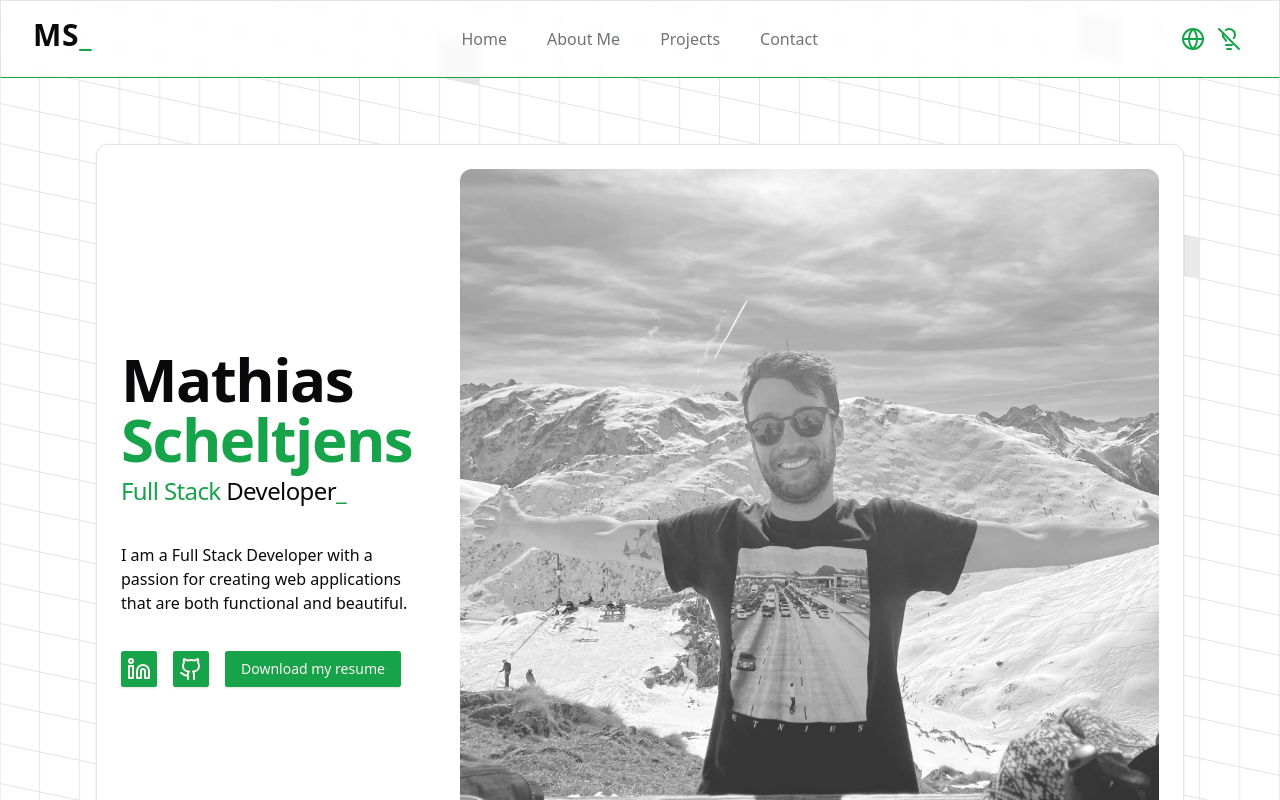
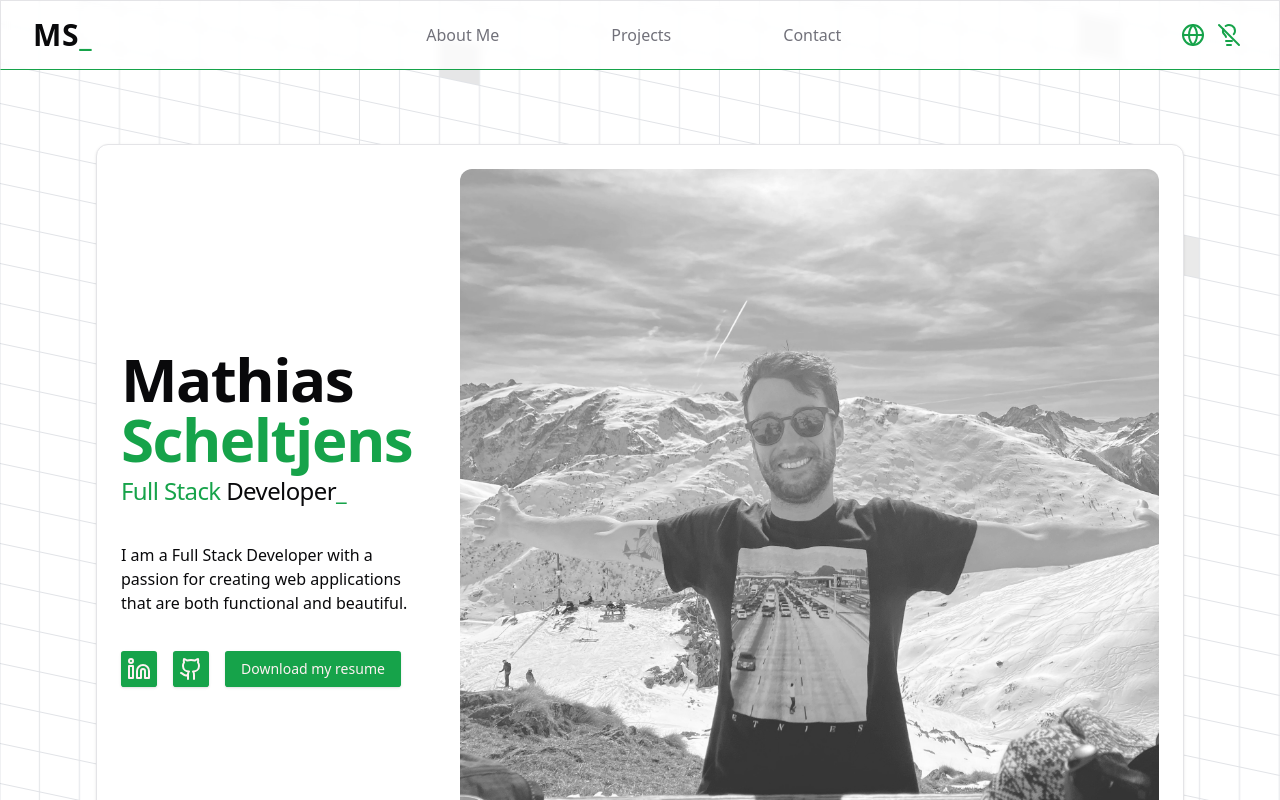
Before and after one commit to MScheltjens/portfolio, a Next.js app: page /en in a window 1280 px wide. Shown: the top 800 px of the page. Built offline with nearby package versions, Linux system fonts and the light colour scheme.

Commit message:
validated

```diff
--- a/components/hamburger-menu.tsx
+++ /dev/null
@@ -1,34 +0,0 @@
-import { MenuIcon } from "lucide-react";
-import { Button } from "./ui/button";
-import {
-  DropdownMenu,
-  DropdownMenuContent,
-  DropdownMenuItem,
-  DropdownMenuTrigger,
-} from "./ui/dropdown-menu";
-import Link from "next/link";
-import { type NavProps } from "./header";
-
-export const HamburgerMenu = ({ locale, translations }: NavProps) => (
-  <DropdownMenu>
-    <DropdownMenuTrigger asChild className="md:hidden">
-      <Button variant="link" size="icon">
-        <MenuIcon />
-      </Button>
-    </DropdownMenuTrigger>
-    <DropdownMenuContent className="min-w-fit">
-      <DropdownMenuItem>
-        <Link href={`/${locale}`}>{translations["home"]}</Link>
-      </DropdownMenuItem>
-      <DropdownMenuItem>
-        <Link href={`/${locale}/about`}>{translations["about"]}</Link>
-      </DropdownMenuItem>
-      <DropdownMenuItem>
-        <Link href={`/${locale}/projects`}>{translations["projects"]}</Link>
-      </DropdownMenuItem>
-      <DropdownMenuItem>
-        <Link href={`/${locale}/contact`}>{translations["contact"]}</Link>
-      </DropdownMenuItem>
-    </DropdownMenuContent>
-  </DropdownMenu>
-);
--- a/components/header.tsx
+++ b/components/header.tsx
@@ -3,7 +3,7 @@ import { LocaleSwitcher } from "./locale-switcher";
 import { ModeToggler } from "./mode-toggler";
 import Link from "next/link";
 import { type Dictionary } from "@/i18/get-dictionary";
-import { HamburgerMenu } from "./hamburger-menu";
+import { Navigation } from "./navigation";
 
 export type NavProps = {
   translations: Dictionary["navigation"];
@@ -13,28 +13,17 @@ export type NavProps = {
 export const Header = ({ translations, locale }: NavProps) => (
   <header className="fixed inset-x-0 top-0 z-50 border border-b-primary bg-background/75 py-2 backdrop-blur-sm lg:py-4">
     <div className="max-w-8xl container flex items-center justify-between">
-      <h2 className="hidden scroll-m-20 pb-2 pr-3 text-3xl font-semibold tracking-wide first:mt-0 md:block">
-        MS<span className="text-primary">_</span>
-      </h2>
+      {/* Logo redirects to homepage */}
+      <Link href="/">
+        <h2 className="hidden scroll-m-20 text-3xl font-semibold tracking-wide first:mt-0 md:block">
+          MS<span className="text-primary">_</span>
+        </h2>
+      </Link>
 
-      <HamburgerMenu locale={locale} translations={translations} />
+      {/* mobile navigation */}
 
-      <nav>
-        <ul className="hidden items-center gap-6 font-light text-muted-foreground sm:flex sm:gap-10">
-          <li className="transition-colors hover:text-primary">
-            <Link href={`/${locale}`}>{translations["home"]}</Link>
-          </li>
-          <li className="transition-colors hover:text-primary">
-            <Link href={`/${locale}/about`}>{translations["about"]}</Link>
-          </li>
-          <li className="transition-colors hover:text-primary">
-            <Link href={`/${locale}/projects`}>{translations["projects"]}</Link>
-          </li>
-          <li className="transition-colors hover:text-primary">
-            <Link href={`/${locale}/contact`}>{translations["contact"]}</Link>
-          </li>
-        </ul>
-      </nav>
+      {/* desktop navigation */}
+      <Navigation translations={translations} locale={locale} />
 
       <div className="flex">
         <LocaleSwitcher />
--- /dev/null
+++ b/components/navigation-link.tsx
@@ -0,0 +1,33 @@
+"use client";
+
+import { cn } from "@/lib/utils";
+import Link from "next/link";
+import { useSelectedLayoutSegment } from "next/navigation";
+
+type Props = {
+  label: string;
+  href: string;
+  value: string;
+};
+
+export const NavigationLink = ({ label, href, value }: Props) => {
+  // Get the active segment from the layout, Nextjs caches pages so the url may not be acurate!
+  const activeSegment = useSelectedLayoutSegment();
+  const isActive = activeSegment === label;
+
+  return (
+    <li className="transition-colors hover:text-primary">
+      <Link href={href}>
+        <div
+          className={cn(
+            "cursor-pointer px-2 py-1",
+            isActive &&
+              "border-b-2 border-primary text-primary transition-all ease-in-out",
+          )}
+        >
+          <p>{value}</p>
+        </div>
+      </Link>
+    </li>
+  );
+};
--- /dev/null
+++ b/components/navigation.tsx
@@ -0,0 +1,19 @@
+import { type NavProps } from "./header";
+import { NavigationLink } from "./navigation-link";
+
+export const Navigation = ({ translations, locale }: NavProps) => (
+  <nav>
+    <ul className="hidden items-center gap-10 font-light text-muted-foreground sm:flex md:gap-24">
+      {Object.entries(translations)
+        .filter(([key]) => key !== "home") // remove the home link from the navigation
+        .map(([key, value]) => (
+          <NavigationLink
+            key={key}
+            label={key}
+            href={`/${locale}/${key === "home" ? "" : key}`}
+            value={value}
+          />
+        ))}
+    </ul>
+  </nav>
+);
--- a/package.json
+++ b/package.json
@@ -54,7 +54,7 @@
     "prettier": "^3.3.3",
     "prettier-plugin-tailwindcss": "^0.6.8",
     "tailwindcss": "^3.4.1",
-    "typescript": "^5"
+    "typescript": "^5.6.0"
   },
   "type": "module",
   "pnpm": {
```
Also changed, not shown: middleware.ts (+5 -2 lines), .eslintrc.cjs (added), .eslintrc.json (deleted), 1 other file (tests, documents, lock files or other folders).
